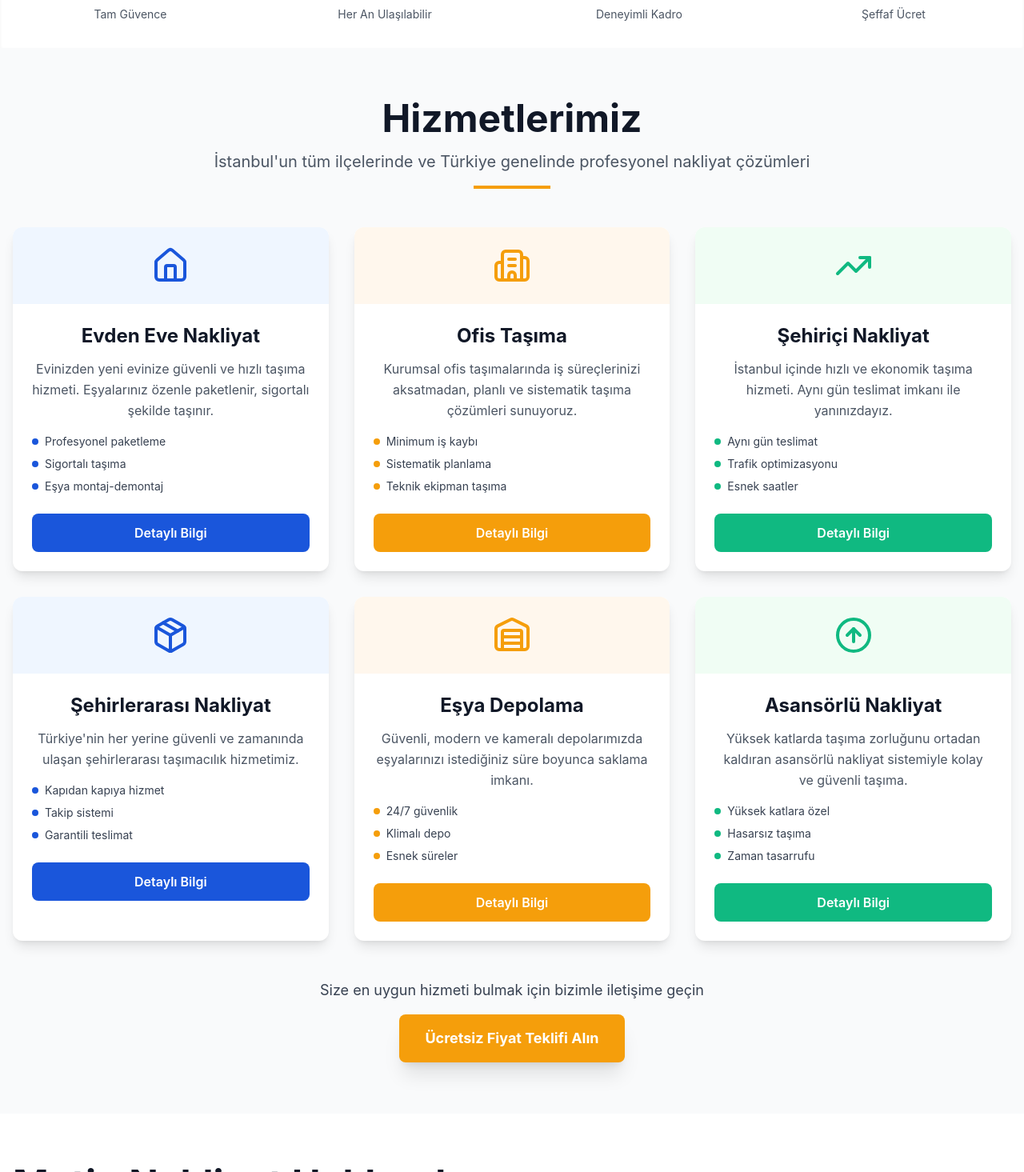
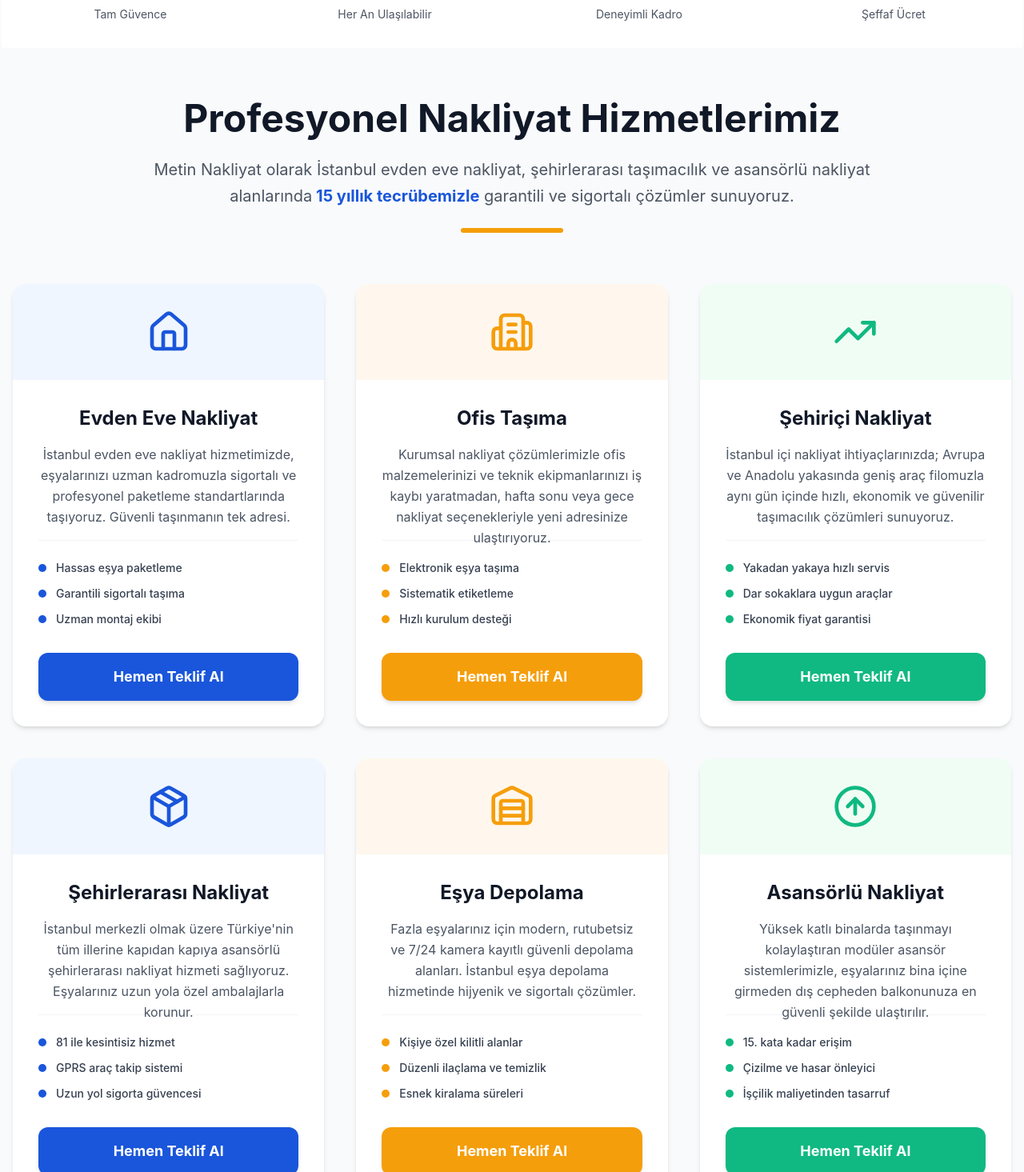
Before and after one commit to metintasarim46/evdenevenakliyat, a React (Vite) app: page / in a window 1280 px wide. Shown: the part 965-2430 px from the top of the page at 80% size. Built offline with nearby package versions, Linux system fonts and the light colour scheme.

Commit message:
SEO: Hizmetler icerigi anahtar kelime odakli guncellendi

```diff
--- a/src/components/Services.tsx
+++ b/src/components/Services.tsx
@@ -5,48 +5,48 @@
     {
       icon: Home,
       title: 'Evden Eve Nakliyat',
-      description: 'Evinizden yeni evinize güvenli ve hızlı taşıma hizmeti. Eşyalarınız özenle paketlenir, sigortalı şekilde taşınır.',
-      features: ['Profesyonel paketleme', 'Sigortalı taşıma', 'Eşya montaj-demontaj'],
+      description: 'İstanbul evden eve nakliyat hizmetimizde, eşyalarınızı uzman kadromuzla sigortalı ve profesyonel paketleme standartlarında taşıyoruz. Güvenli taşınmanın tek adresi.',
+      features: ['Hassas eşya paketleme', 'Garantili sigortalı taşıma', 'Uzman montaj ekibi'],
       color: 'primary',
       slug: 'evden-eve-nakliyat'
     },
     {
       icon: Building2,
       title: 'Ofis Taşıma',
-      description: 'Kurumsal ofis taşımalarında iş süreçlerinizi aksatmadan, planlı ve sistematik taşıma çözümleri sunuyoruz.',
-      features: ['Minimum iş kaybı', 'Sistematik planlama', 'Teknik ekipman taşıma'],
+      description: 'Kurumsal nakliyat çözümlerimizle ofis malzemelerinizi ve teknik ekipmanlarınızı iş kaybı yaratmadan, hafta sonu veya gece nakliyat seçenekleriyle yeni adresinize ulaştırıyoruz.',
+      features: ['Elektronik eşya taşıma', 'Sistematik etiketleme', 'Hızlı kurulum desteği'],
       color: 'secondary',
       slug: 'ofis-tasima'
     },
     {
       icon: TrendingUp,
       title: 'Şehiriçi Nakliyat',
-      description: 'İstanbul içinde hızlı ve ekonomik taşıma hizmeti. Aynı gün teslimat imkanı ile yanınızdayız.',
-      features: ['Aynı gün teslimat', 'Trafik optimizasyonu', 'Esnek saatler'],
+      description: 'İstanbul içi nakliyat ihtiyaçlarınızda; Avrupa ve Anadolu yakasında geniş araç filomuzla aynı gün içinde hızlı, ekonomik ve güvenilir taşımacılık çözümleri sunuyoruz.',
+      features: ['Yakadan yakaya hızlı servis', 'Dar sokaklara uygun araçlar', 'Ekonomik fiyat garantisi'],
       color: 'accent',
       slug: 'sehirici-nakliyat'
     },
     {
       icon: Package,
       title: 'Şehirlerarası Nakliyat',
-      description: 'Türkiye\'nin her yerine güvenli ve zamanında ulaşan şehirlerarası taşımacılık hizmetimiz.',
-      features: ['Kapıdan kapıya hizmet', 'Takip sistemi', 'Garantili teslimat'],
+      description: 'İstanbul merkezli olmak üzere Türkiye\'nin tüm illerine kapıdan kapıya asansörlü şehirlerarası nakliyat hizmeti sağlıyoruz. Eşyalarınız uzun yola özel ambalajlarla korunur.',
+      features: ['81 ile kesintisiz hizmet', 'GPRS araç takip sistemi', 'Uzun yol sigorta güvencesi'],
       color: 'primary',
       slug: 'sehirlerarasi-nakliyat'
     },
     {
       icon: Warehouse,
       title: 'Eşya Depolama',
-      description: 'Güvenli, modern ve kameralı depolarımızda eşyalarınızı istediğiniz süre boyunca saklama imkanı.',
-      features: ['24/7 güvenlik', 'Klimalı depo', 'Esnek süreler'],
+      description: 'Fazla eşyalarınız için modern, rutubetsiz ve 7/24 kamera kayıtlı güvenli depolama alanları. İstanbul eşya depolama hizmetinde hijyenik ve sigortalı çözümler.',
+      features: ['Kişiye özel kilitli alanlar', 'Düzenli ilaçlama ve temizlik', 'Esnek kiralama süreleri'],
       color: 'secondary',
       slug: 'esya-depolama'
     },
     {
       icon: ArrowUpCircle,
       title: 'Asansörlü Nakliyat',
-      description: 'Yüksek katlarda taşıma zorluğunu ortadan kaldıran asansörlü nakliyat sistemiyle kolay ve güvenli taşıma.',
-      features: ['Yüksek katlara özel', 'Hasarsız taşıma', 'Zaman tasarrufu'],
+      description: 'Yüksek katlı binalarda taşınmayı kolaylaştıran modüler asansör sistemlerimizle, eşyalarınız bina içine girmeden dış cepheden balkonunuza en güvenli şekilde ulaştırılır.',
+      features: ['15. kata kadar erişim', 'Çizilme ve hasar önleyici', 'İşçilik maliyetinden tasarruf'],
       color: 'accent',
       slug: 'asansorlu-nakliyat'
     }
@@ -57,78 +57,89 @@
       case 'primary': return 'text-primary bg-blue-50 hover:bg-blue-100';
       case 'secondary': return 'text-secondary bg-orange-50 hover:bg-orange-100';
       case 'accent': return 'text-accent bg-green-50 hover:bg-green-100';
-      default: return 'text-primary bg-blue-50 hover:bg-blue-100';
+      default: return 'text-primary bg-blue-50';
     }
   };
 
   return (
     <section id="hizmetlerimiz" className="py-16 bg-gray-50">
       <div className="container mx-auto px-4">
-        {/* Başlık */}
-        <div className="text-center mb-12">
-          <h2 className="text-4xl md:text-5xl font-bold text-gray-900 mb-4">
-            Hizmetlerimiz
+        {/* Başlık Bölümü SEO Odaklı */}
+        <div className="text-center mb-16">
+          <h2 className="text-4xl md:text-5xl font-bold text-gray-900 mb-6">
+            Profesyonel Nakliyat Hizmetlerimiz
           </h2>
-          <p className="text-xl text-gray-600 max-w-3xl mx-auto">
-            İstanbul'un tüm ilçelerinde ve Türkiye genelinde profesyonel nakliyat çözümleri
+          <p className="text-xl text-gray-600 max-w-4xl mx-auto leading-relaxed">
+            Metin Nakliyat olarak İstanbul evden eve nakliyat, şehirlerarası taşımacılık ve asansörlü nakliyat alanlarında
+            <strong className="text-primary"> 15 yıllık tecrübemizle</strong> garantili ve sigortalı çözümler sunuyoruz.
           </p>
-          <div className="w-24 h-1 bg-secondary mx-auto mt-4"></div>
+          <div className="w-32 h-1.5 bg-secondary mx-auto mt-6 rounded-full"></div>
         </div>
 
         {/* Hizmet Kartları */}
-        <div className="grid grid-cols-1 md:grid-cols-2 lg:grid-cols-3 gap-8">
+        <div className="grid grid-cols-1 md:grid-cols-2 lg:grid-cols-3 gap-10">
           {services.map((service, index) => {
             const IconComponent = service.icon;
             return (
-              <div
+              <article
                 key={index}
-                className="bg-white rounded-xl shadow-lg hover:shadow-2xl transition-all duration-300 overflow-hidden group hover:-translate-y-2"
+                className="bg-white rounded-2xl shadow-md hover:shadow-2xl transition-all duration-500 overflow-hidden group hover:-translate-y-3"
               >
-                <div className={`p-6 ${getColorClasses(service.color)} transition-colors duration-300`}>
-                  <IconComponent size={48} className="mx-auto group-hover:scale-110 transition-transform duration-300" />
+                <div className={`p-8 ${getColorClasses(service.color)} flex justify-center transition-colors duration-300`}>
+                  <IconComponent size={56} className="group-hover:rotate-6 transition-transform duration-500" />
                 </div>
-                <div className="p-6">
-                  <h3 className="text-2xl font-bold text-gray-900 mb-3 text-center">
+                <div className="p-8">
+                  <h3 className="text-2xl font-bold text-gray-900 mb-4 text-center">
                     {service.title}
                   </h3>
-                  <p className="text-gray-600 mb-4 text-center leading-relaxed">
+                  <p className="text-gray-600 mb-6 text-center leading-relaxed h-24">
                     {service.description}
                   </p>
-                  <ul className="space-y-2 mb-6">
+                  <ul className="space-y-3 mb-8 border-t border-gray-100 pt-6">
                     {service.features.map((feature, idx) => (
-                      <li key={idx} className="flex items-center text-sm text-gray-700">
-                        <span className={`w-2 h-2 rounded-full mr-2 ${service.color === 'primary' ? 'bg-primary' : service.color === 'secondary' ? 'bg-secondary' : 'bg-accent'}`}></span>
+                      <li key={idx} className="flex items-center text-sm font-medium text-gray-700">
+                        <span className={`w-2.5 h-2.5 rounded-full mr-3 ${service.color === 'primary' ? 'bg-primary' : service.color === 'secondary' ? 'bg-secondary' : 'bg-accent'}`}></span>
                         {feature}
                       </li>
                     ))}
                   </ul>
                   <a
-                    href={`#${service.slug}`}
-                    className={`block text-center py-3 px-6 rounded-lg font-semibold transition-all duration-300 ${
-                      service.color === 'primary' ? 'bg-primary hover:bg-blue-700 text-white' :
-                      service.color === 'secondary' ? 'bg-secondary hover:bg-orange-600 text-white' :
-                      'bg-accent hover:bg-green-600 text-white'
+                    href="#teklif-al"
+                    title={`${service.title} için fiyat al`}
+                    className={`block text-center py-4 px-6 rounded-xl font-bold text-lg transition-all duration-300 shadow-md ${
+                      service.color === 'primary' ? 'bg-primary hover:bg-blue-800 text-white' :
+                      service.color === 'secondary' ? 'bg-secondary hover:bg-orange-700 text-white' :
+                      'bg-accent hover:bg-green-700 text-white'
                     }`}
                   >
-                    Detaylı Bilgi
+                    Hemen Teklif Al
                   </a>
                 </div>
-              </div>
+              </article>
             );
           })}
         </div>
 
-        {/* Alt CTA */}
-        <div className="text-center mt-12">
-          <p className="text-lg text-gray-700 mb-4">
-            Size en uygun hizmeti bulmak için bizimle iletişime geçin
+        {/* Alt CTA Bölümü */}
+        <div className="text-center mt-20 bg-white p-10 rounded-3xl shadow-xl border border-blue-50">
+          <h4 className="text-3xl font-bold text-gray-900 mb-4">Size Nasıl Yardımcı Olabiliriz?</h4>
+          <p className="text-lg text-gray-600 mb-8 max-w-2xl mx-auto">
+            Hangi hizmetimizle ilgileniyorsanız size özel fiyatlandırma ve taşınma planı oluşturmamız için ücretsiz ekspertiz talep edin.
           </p>
-          <a
-            href="#teklif-al"
-            className="inline-block bg-secondary hover:bg-orange-600 text-white px-8 py-4 rounded-lg font-bold text-lg transition shadow-xl hover:shadow-2xl hover:scale-105 transform"
-          >
-            Ücretsiz Fiyat Teklifi Alın
-          </a>
+          <div className="flex flex-col sm:flex-row justify-center gap-4">
+            <a
+              href="tel:05432107058"
+              className="bg-primary hover:bg-blue-800 text-white px-10 py-4 rounded-xl font-bold text-lg transition-all shadow-lg hover:scale-105"
+            >
+              Hemen Ara: 0543 210 70 58
+            </a>
+            <a
+              href="#teklif-al"
+              className="bg-secondary hover:bg-orange-600 text-white px-10 py-4 rounded-xl font-bold text-lg transition-all shadow-lg hover:scale-105"
+            >
+              Fiyat Teklifi Formu
+            </a>
+          </div>
         </div>
       </div>
     </section>
```
